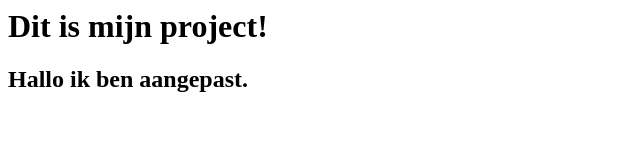
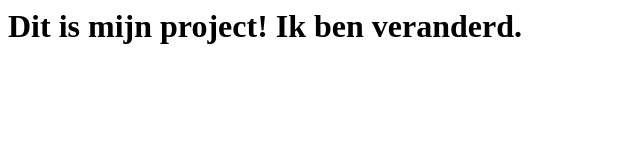
Before and after one commit to vickylimen1/projectk3s, a plain HTML site: page index.html in a window 1280 px wide. Shown: the whole page, without its empty margins (0-640 px from the left). Drawn offline with Linux system fonts and the light colour scheme.

Commit message:
Tekst aangepast

```diff
--- a/index.html
+++ b/index.html
@@ -1,6 +1,5 @@
 <html>
   <body>
-    <h1>Dit is mijn project!</h1>
-    <h2>Hallo ik ben aangepast.</h2>
-  </body>
+    <h1>Dit is mijn project! Ik ben veranderd.</h1>
+   </body>
 </html>
```
